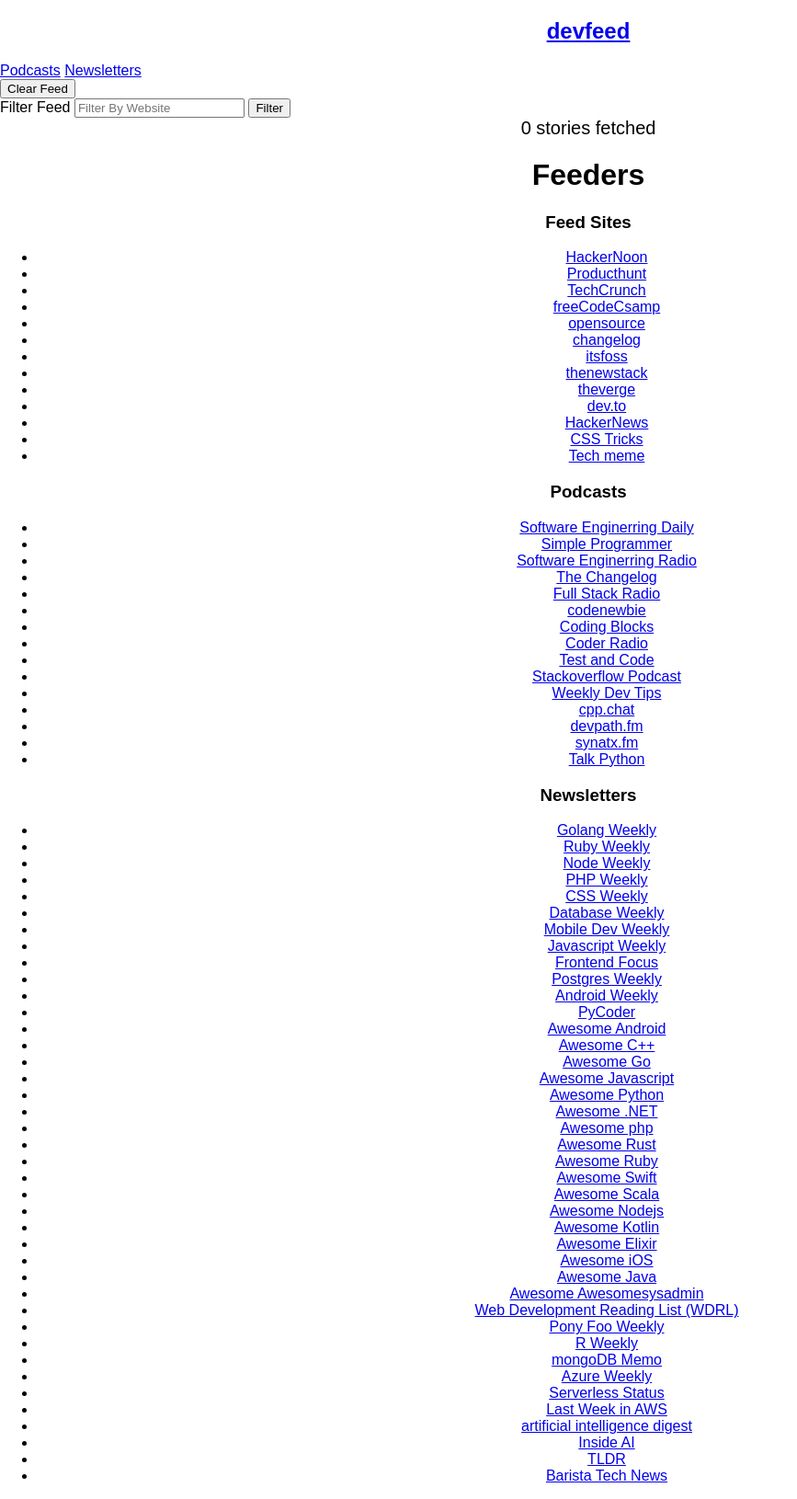
After one commit to Bhupesh-V/defe, a Flask app: page /feeders in a window 1280 px wide. The commit adds this page. Shown: the whole page at 92% size, without its empty margins (0-867 px from the left). Run offline with Flask 2, Linux system fonts and the light colour scheme; some libraries are stand-ins or nearby versions.

Commit message:
some new templates

```diff
--- a/app.py
+++ b/app.py
@@ -32,5 +32,12 @@
     return render_template("newsletter.html", newsletter_feed=data, feeder_sites=feeder.newsletters.keys())
 
 
+@app.route("/feeders", methods=["GET"])
+def feeder_sites_info():
+    print("jpjpfdjfjdf")
+    return render_template("feeders.html", feed_sites=feeder.feeder_site_urls,
+                           podcasts_sites=feeder.podcasts, newsletter_feeds=feeder.newsletters)
+
+
 if __name__ == "__main__":
     app.run(host="0.0.0.0", port=8080)
--- a/feeders/feeder.py
+++ b/feeders/feeder.py
@@ -34,7 +34,8 @@
     "Weekly Dev Tips": "https://feeds.simplecast.com/W8bGHhCA",
     "cpp.chat": "https://feeds.fireside.fm/cppchat/rss",
     "devpath.fm": "https://feeds.transistor.fm/devpath-fm",
-    "synatx.fm": "feed.syntax.fm/rss"
+    "synatx.fm": "feed.syntax.fm/rss",
+    "Talk Python": "https://talkpython.fm/episodes/rss"
 }
 
 newsletters = {
--- a/templates/base.html
+++ b/templates/base.html
@@ -41,18 +41,18 @@
     <div class="feed-options">
         <button type="button" onclick="clear_previous_feed()">Clear Feed</button>
     </div>
+    {% block feeders %}
     <div id="filter-feed">
         <label for="feed-input">Filter Feed</label>
         <input id="feed-input" list="filter" placeholder="Filter By Website">
         <datalist id="filter">
-            {% block feeders %}
-                {% for feeder in feeder_sites %}
-                    <option value="{{ feeder }}">
-                {% endfor %}
-            {% endblock %}
+            {% for feeder in feeder_sites %}
+                <option value="{{ feeder }}">
+            {% endfor %}
         </datalist>
         <button type="button" id="fetchfeed" onclick="fetch_feed()" >Filter</button>
         <div id="subreddit-div"></div>
+    {% endblock %}
 
     </div>
     <div id="load"></div>
--- /dev/null
+++ b/templates/feeders.html
@@ -0,0 +1,32 @@
+{% extends 'base.html' %}
+{% block container %}
+	<center>
+	<div id="feed-site-info">
+		<h1>Feeders</h1>
+		{% if feed_sites %}
+			<h3>Feed Sites</h3>
+			<ul>
+				{% for item in feed_sites %}
+					<li><a href="{{ feed_sites[item] }}">{{ item }}</a></li>
+				{% endfor %}
+			</ul>
+		{% endif %}
+		{% if podcasts_sites %}
+			<h3>Podcasts</h3>
+			<ul>
+				{% for item in podcasts_sites %}
+					<li><a href="{{ podcasts_sites[item] }}">{{ item }}</a></li>
+				{% endfor %}
+			</ul>
+		{% endif %}
+		{% if newsletter_feeds %}
+			<h3>Newsletters</h3>
+			<ul>
+				{% for item in newsletter_feeds %}
+					<li><a href="{{ newsletter_feeds[item] }}">{{ item }}</a></li>
+				{% endfor %}
+			</ul>
+		{% endif %}
+	</div>
+	</center>
+{% endblock %}
```
Also changed, not shown: templates/about.html (added), templates/support.html (added).
